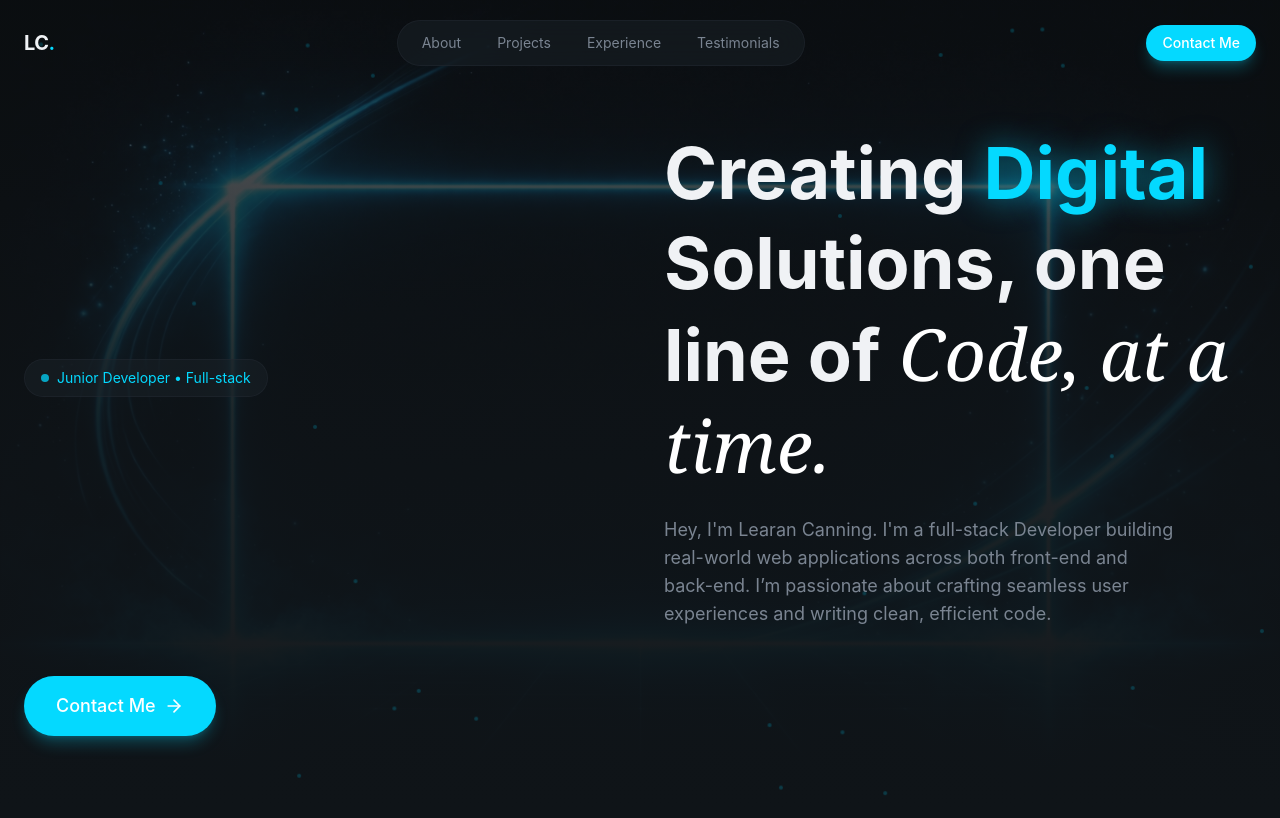
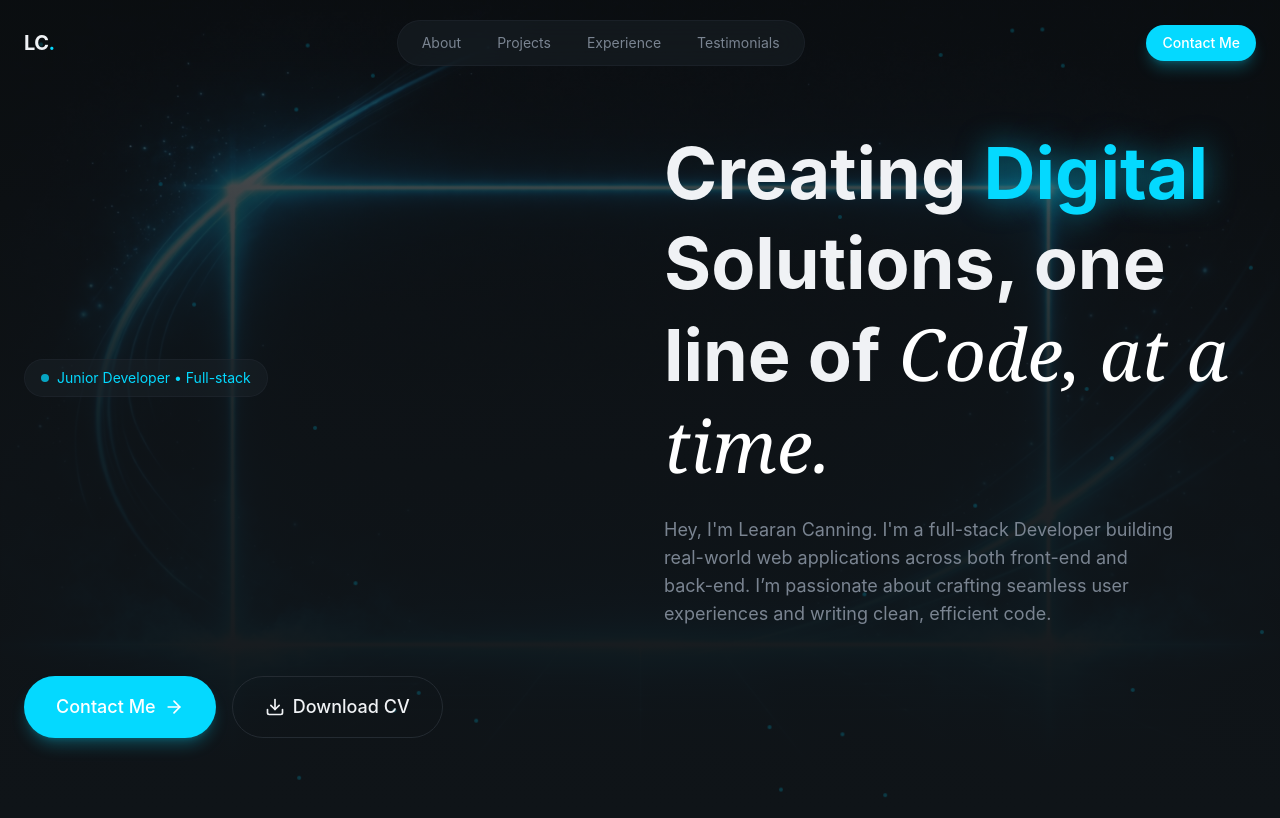
Before and after one commit to Learan-Canning/Dev-Personal-Portfolio, a React (Vite) app: page / in a window 1280 px wide. Built offline with nearby package versions, Linux system fonts and the light colour scheme.

Commit message:
add download cv button with animation

```diff
--- /dev/null
+++ b/src/components/AnimatedBorderButton.jsx
@@ -0,0 +1,38 @@
+import { Download } from "lucide-react";
+
+export const AnimatedBorderButton = ({ children }) => {
+  return (
+    <button
+      className="relative bg-transparent border border-border
+        text-foreground hover:border-primary/50 transition-all
+        duration-1000 focus:outline-none focus-visible:ring-2
+        focus-visible:ring-primary focus-visible:ring-offset-2
+        disabled:opacity-50 disabled:cursor-not-allowed group
+        px-8 py-4 text-lg font-medium rounded-full overflow-visible
+        animated-border"
+    >
+      {/* Animated SVG Border */}
+      <svg
+        className="absolute left-0 top-0 w-full h-full pointer-events-none download-cv-border"
+        viewBox="0 0 200 60"
+        preserveAspectRatio="none"
+        style={{ overflow: "visible" }}
+      >
+        <path
+          d="M 30,1 A 29,29 0 0 0 1,30 L 1,30 A 29,29 0 0 0 30,59 L 170,59 A 29,29 0 0 0 199,30 L 199,30 A 29,29 0 0 0 170,1 Z"
+          fill="none"
+          stroke="var(--color-primary)"
+          strokeWidth="2"
+          strokeDasharray="400 550"
+          strokeDashoffset="400"
+          strokeLinecap="round"
+          strokeLinejoin="round"
+          className="animated-border-path"
+        />
+      </svg>
+      <span className="relative z-10 flex items-center justify-center gap-2">
+        {children}
+      </span>
+    </button>
+  );
+};
--- a/src/index.css
+++ b/src/index.css
@@ -98,4 +98,80 @@
   .animate-fade-in {
     animation: fade-in 0.8s ease-out both;
   }
+
+  @keyframes marquee {
+    0% {
+      transform: translateX(0);
+    }
+    100% {
+      transform: translateX(-50%);
+    }
+  }
+
+  .animate-fade-in {
+    animation: fade-in 0.8s ease-out both;
+  }
+
+  .animate-float {
+    animation: float 4s ease-in-out infinite;
+  }
+
+  .animate-marquee {
+    animation: marquee 30s linear infinite;
+  }
+
+  .animation-delay-100 {
+    animation-delay: 100ms;
+  }
+
+  .animation-delay-200 {
+    animation-delay: 200ms;
+  }
+
+  .animation-delay-300 {
+    animation-delay: 300ms;
+  }
+
+  .animation-delay-400 {
+    animation-delay: 400ms;
+  }
+
+  .animation-delay-500 {
+    animation-delay: 500ms;
+  }
+
+  .animation-delay-600 {
+    animation-delay: 600ms;
+  }
+
+  .animation-delay-800 {
+    animation-delay: 800ms;
+  }
+
+  @keyframes animated-border {
+    0% {
+      stroke-dashoffset: 400;
+    }
+    100% {
+      stroke-dashoffset: -550;
+    }
+  }
+
+  .group:hover .animated-border-path {
+    animation: animated-border 1.5s linear infinite;
+  }
+
+  .animated-border:hover {
+    background-color: color-mix(in srgb, #26c4b8 15%, transparent);
+    backdrop-filter: blur(16px);
+    box-shadow: 0 0 20px color-mix(in srgb, #26c4b8 20%, transparent);
+  }
+
+  .timeline-glow {
+    box-shadow: 0 0 40px
+        color-mix(in srgb, var(--color-primary) 35%, transparent),
+      0 0 80px color-mix(in srgb, var(--color-primary) 25%, transparent);
+  }
+
+
 }
--- a/src/sections/Hero.jsx
+++ b/src/sections/Hero.jsx
@@ -1,5 +1,7 @@
 import { Button } from "@/components/Button";
-import { ArrowRight } from "lucide-react";
+import { ArrowRight, Download } from "lucide-react";
+import { AnimatedBorderButton } from "@/components/AnimatedBorderButton";
+
 
 
 export const Hero = () => {
@@ -61,11 +63,15 @@ export const Hero = () => {
                     </div>
 
                     {/* CTA Buttons */}
-                    <div>
-                        <Button size="lg">Contact Me <ArrowRight className="w-5 h-5"/></Button>
-
+                    <div className="flex flex-wrap gap-4 animate-fade-in animation-delay-300">
+                        <Button size="lg">
+                            Contact Me <ArrowRight className="w-5 h-5" />
+                        </Button>
+                        <AnimatedBorderButton>
+                            <Download className="w-5 h-5" />
+                            Download CV
+                        </AnimatedBorderButton>
                     </div>
-
                     {/* Right Column - Image */}
 
                 </div>
```
